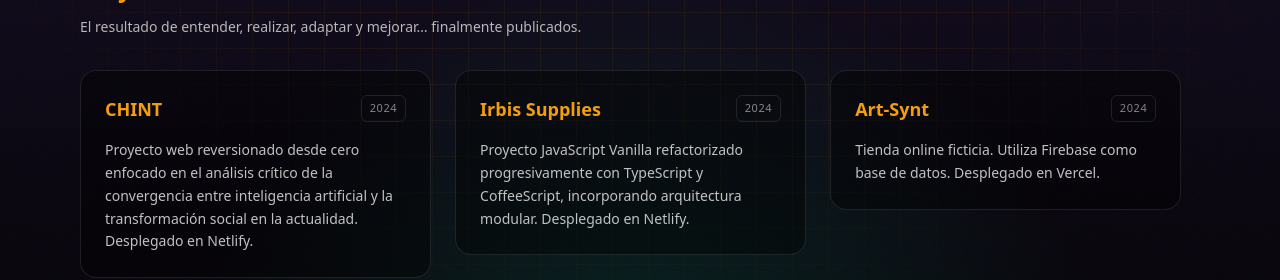
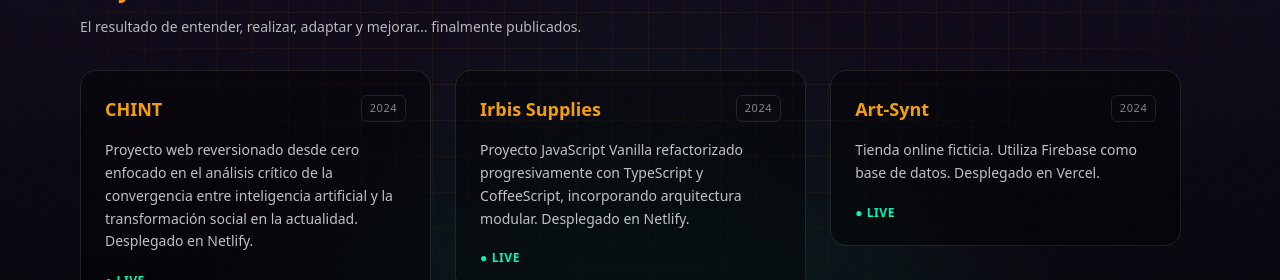
Before and after one commit to lu-developer476/Portfolio, a Next.js app: page /about in a window 1280 px wide. Shown: the part 672-952 px from the top of the page. Built offline with nearby package versions, Linux system fonts and the light colour scheme.

Commit message:
ProjectsCarousel.tsx

```diff
--- a/src/components/ProjectsCarousel.tsx
+++ b/src/components/ProjectsCarousel.tsx
@@ -1,8 +1,6 @@
 "use client";
 
 import { projects } from "@/config/projects";
-import CyberButton from "./CyberButton";
-
 import "swiper/css";
 import "swiper/css/pagination";
 import { Swiper, SwiperSlide } from "swiper/react";
@@ -23,13 +21,19 @@ export default function ProjectsCarousel({ expanded = false }: { expanded?: bool
       }}
       className="!pb-10"
     >
-      {list.map((p) => (
-        <SwiperSlide key={p.slug}>
-          <article className="group h-full rounded-2xl border border-white/10 bg-black/40 p-6 transition-all duration-300 hover:border-cyber-gold/40 hover:bg-black/50">
-
+      {list.map((p) => {
+        const CardContent = (
+          <article
+            className={`group h-full rounded-2xl border bg-black/40 p-6 transition-all duration-300
+            ${
+              p.demo
+                ? "cursor-pointer border-white/10 hover:border-cyber-neonGreen/60 hover:shadow-neonGreen hover:bg-black/50"
+                : "border-white/10 hover:border-cyber-gold/40 hover:bg-black/50"
+            }`}
+          >
             {/* Header */}
             <div className="flex items-start justify-between">
-              <h3 className="text-lg font-semibold text-cyber-gold group-hover:text-white transition">
+              <h3 className="text-lg font-semibold text-cyber-gold transition group-hover:text-white">
                 {p.title}
               </h3>
 
@@ -42,9 +46,28 @@ export default function ProjectsCarousel({ expanded = false }: { expanded?: bool
             <p className="mt-4 text-sm leading-relaxed text-white/75">
               {p.description}
             </p>
+
+            {/* Live badge */}
+            {p.demo && (
+              <div className="mt-5 text-xs font-semibold text-cyber-neonGreen tracking-wider">
+                ● LIVE
+              </div>
+            )}
           </article>
-        </SwiperSlide>
-      ))}
+        );
+
+        return (
+          <SwiperSlide key={p.slug}>
+            {p.demo ? (
+              <a href={p.demo} target="_blank" rel="noreferrer" className="block h-full">
+                {CardContent}
+              </a>
+            ) : (
+              CardContent
+            )}
+          </SwiperSlide>
+        );
+      })}
     </Swiper>
   );
 }
```
